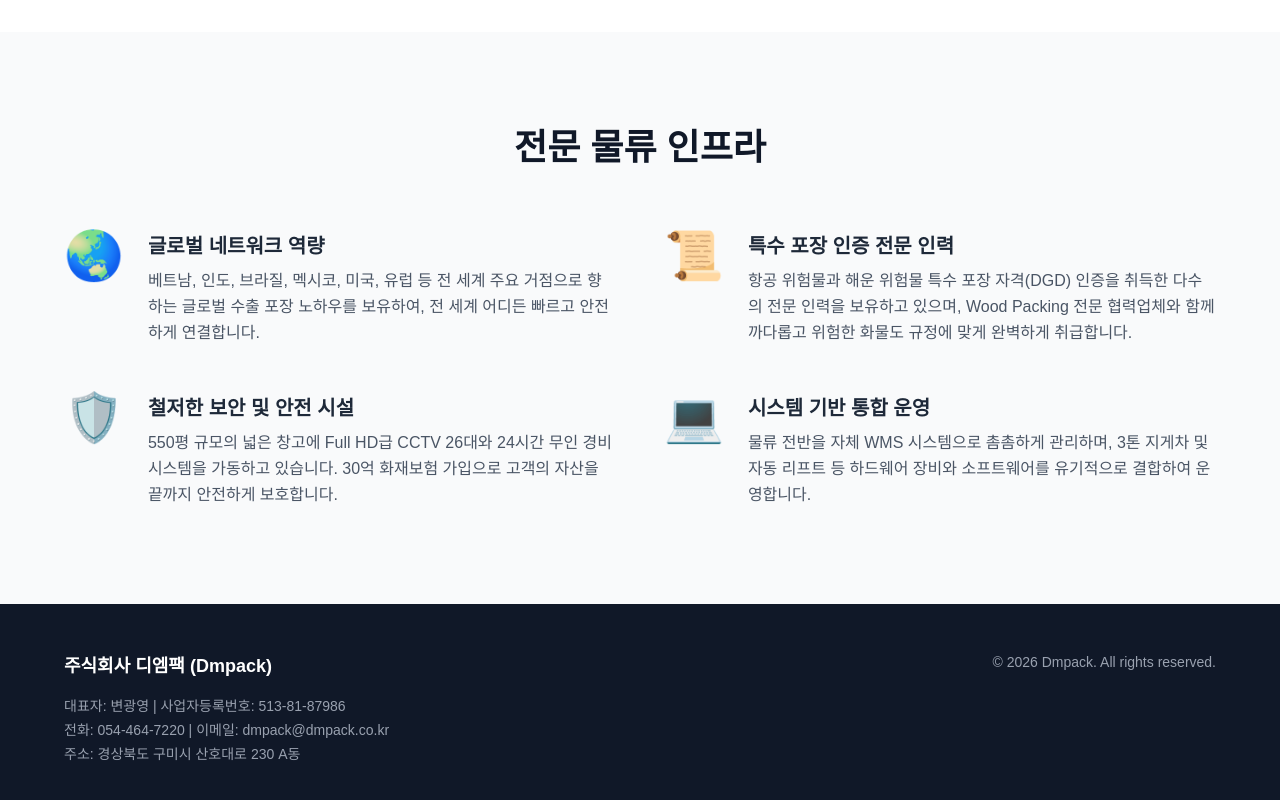
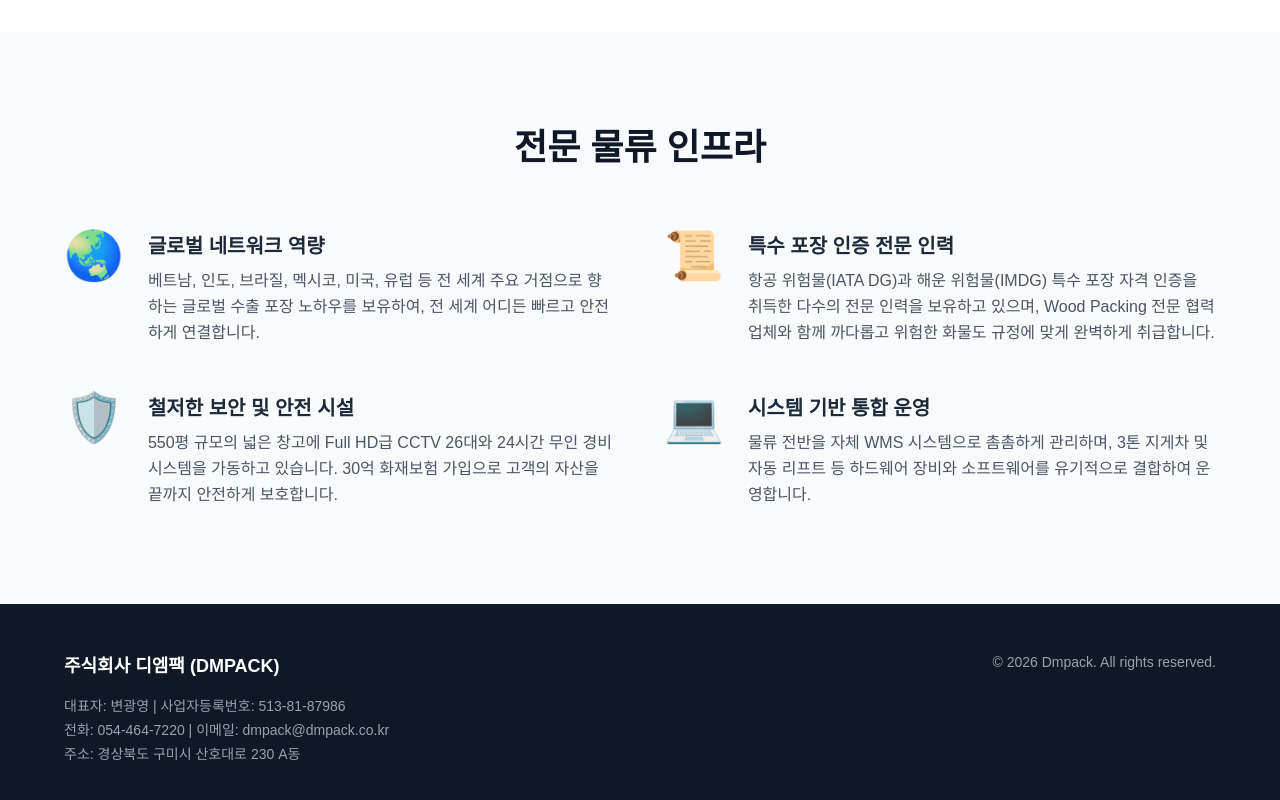
Before and after one commit to nokible/company-profile, a Next.js app: page / in a window 1280 px wide. Shown: the part 1288-2088 px from the top of the page. Built offline with nearby package versions, Linux system fonts and the light colour scheme.

Commit message:
기타 문구 수정

```diff
--- a/app/layout.tsx
+++ b/app/layout.tsx
@@ -16,7 +16,7 @@ const geistMono = Geist_Mono({
  * 브라우저 탭에 표시되는 제목(title)과 검색 엔진에 노출될 설명(description)을 정의합니다.
  */
 export const metadata: Metadata = {
-  title: "디엠팩 (Dmpack) - 스마트 물류 솔루션",
+  title: "디엠팩 (DMPACK) - 스마트 물류 솔루션",
   description: "DMPACK, 수출포장 전문기업, 경상북도 구미시 산호대로 230 디엠팩, tel: 054-464-7220, email: dmpack@dmpack.co.kr",
 };
 /*
--- a/app/page.tsx
+++ b/app/page.tsx
@@ -172,7 +172,7 @@ export default function Home() {
                 <div>
                   <h4 className="text-xl font-bold mb-2 text-gray-800">특수 포장 인증 전문 인력</h4>
                   <p className="text-gray-600 leading-relaxed">
-                    항공 위험물과 해운 위험물 특수 포장 자격(DGD) 인증을 취득한 다수의 전문 인력을 보유하고 있으며, Wood Packing 전문 협력업체와 함께 까다롭고 위험한 화물도 규정에 맞게 완벽하게 취급합니다.
+                    항공 위험물(IATA DG)과 해운 위험물(IMDG) 특수 포장 자격 인증을 취득한 다수의 전문 인력을 보유하고 있으며, Wood Packing 전문 협력업체와 함께 까다롭고 위험한 화물도 규정에 맞게 완벽하게 취급합니다.
                   </p>
                 </div>
               </div>
@@ -212,7 +212,7 @@ export default function Home() {
       <footer className="bg-gray-900 text-gray-400 py-12 px-6 text-sm">
         <div className="max-w-6xl mx-auto flex flex-col md:flex-row justify-between items-center md:items-start gap-8">
           <div>
-            <p className="font-bold text-white text-lg mb-4">주식회사 디엠팩 (Dmpack)</p>
+            <p className="font-bold text-white text-lg mb-4">주식회사 디엠팩 (DMPACK)</p>
             <p className="mb-1">대표자: 변광영 | 사업자등록번호: 513-81-87986</p>
             <p className="mb-1">전화: 054-464-7220 | 이메일: dmpack@dmpack.co.kr</p>
             <p className="mb-1">주소: 경상북도 구미시 산호대로 230 A동</p>
```
